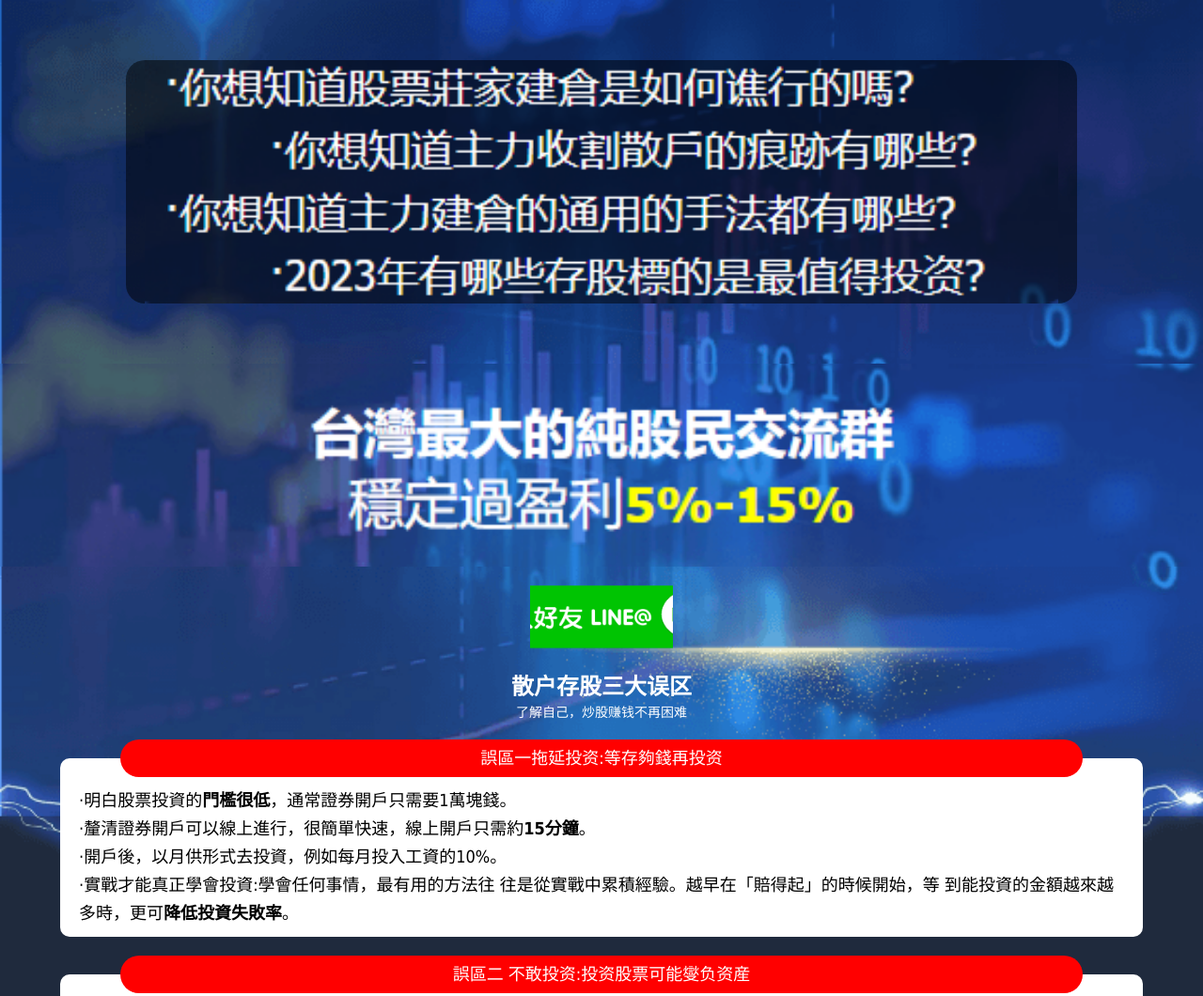
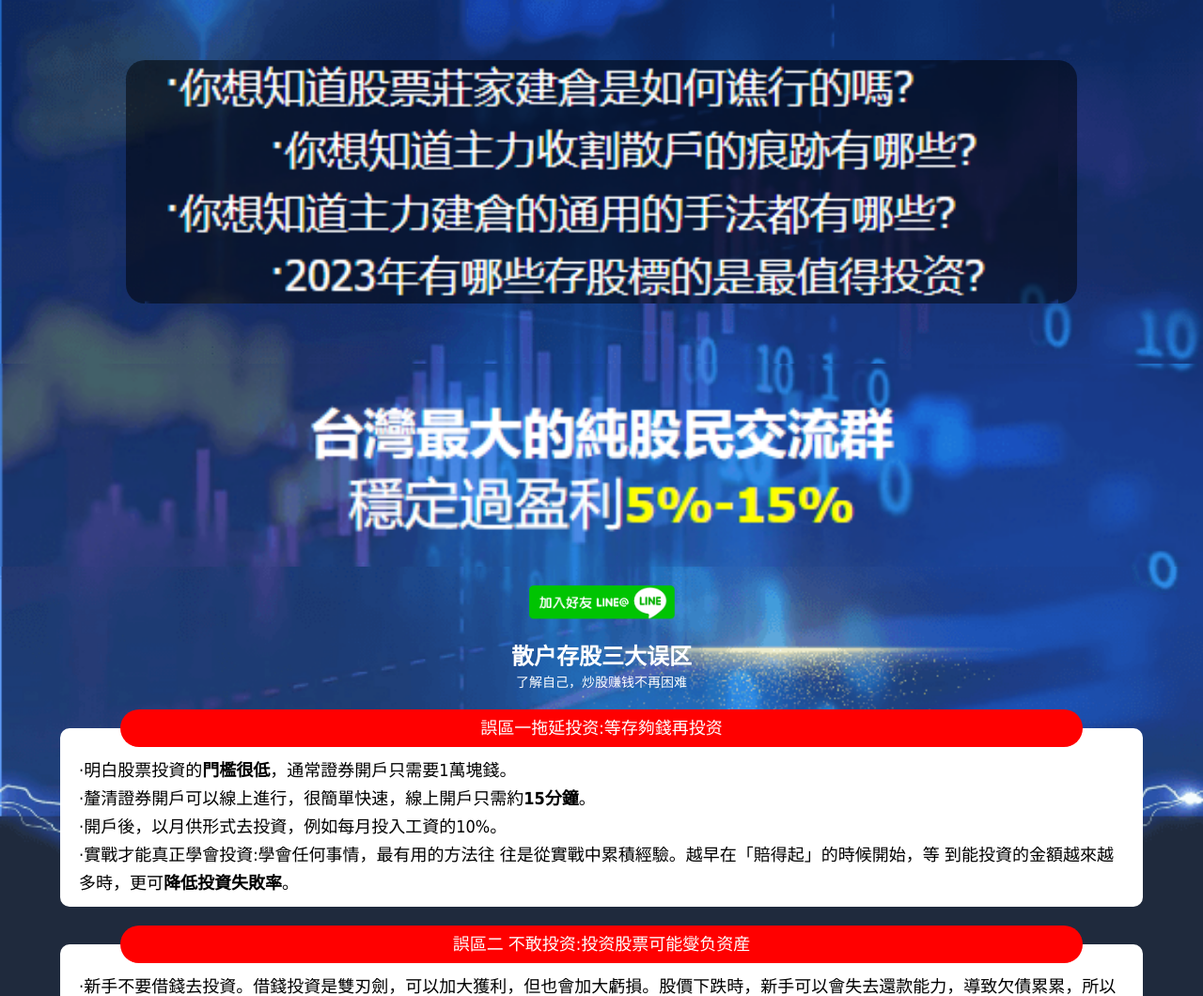
Before and after one commit to twhstock/twhstock.github.io, a plain HTML site: page index.html in a window 1280 px wide. Shown: the top 1060 px of the page at 94% size. Drawn offline with Linux system fonts and the light colour scheme.

Commit message:
Update style.css

```diff
--- a/style.css
+++ b/style.css
@@ -209,8 +209,8 @@ a:hover {
 }
 
 .check_a {
-	width: 152px;
-	height: 68px;
+	width: 155px;
+                height: 36px;
 	display: block;
 	background: url('a.png') no-repeat top;
 	background-size: cover;
```
